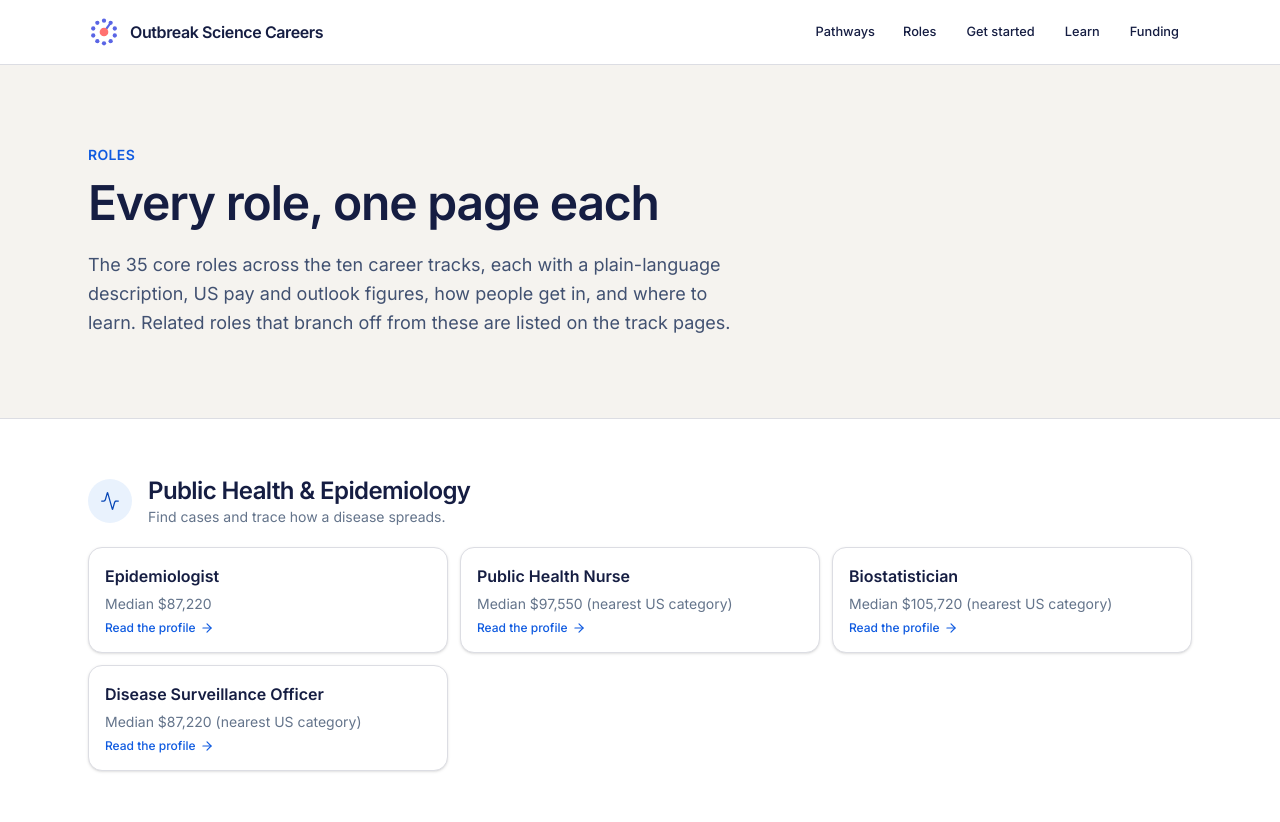
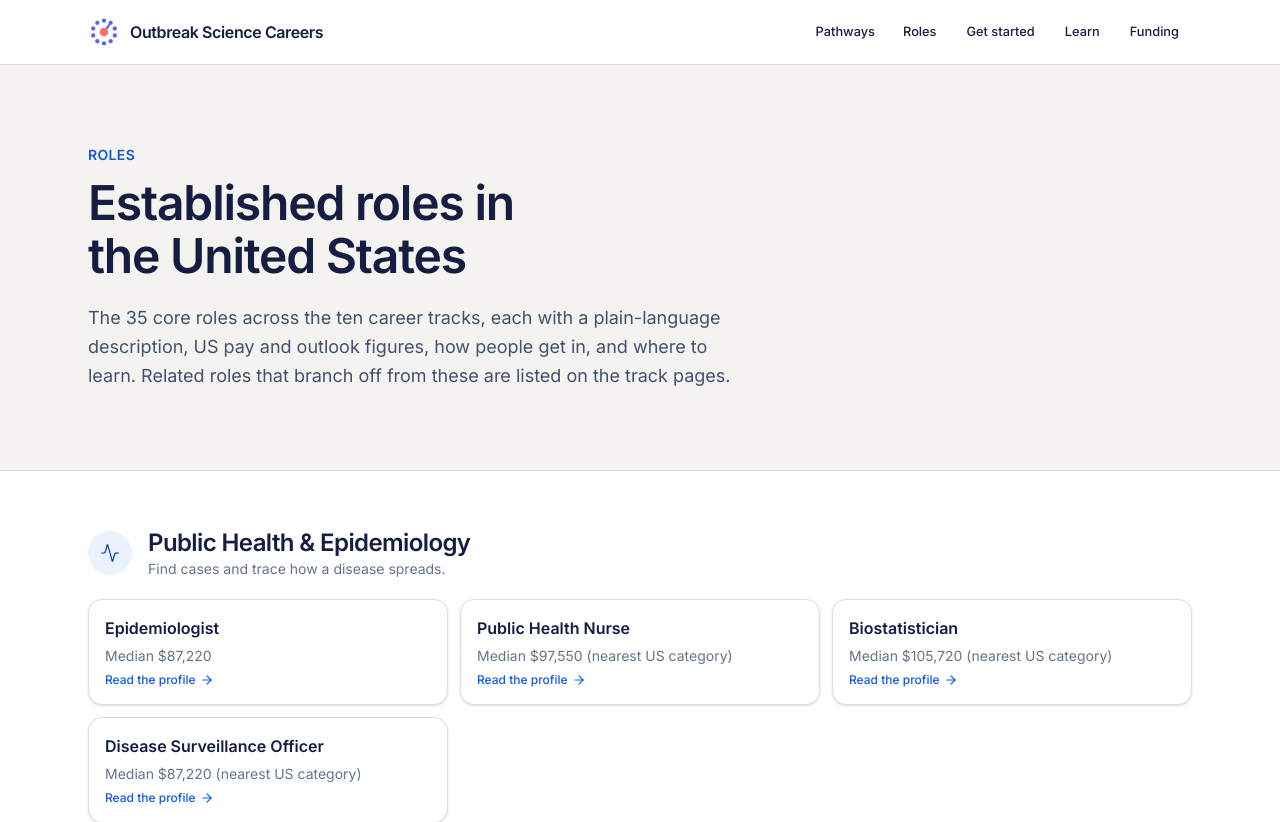
Before and after one commit to phagehunter/outbreak-science-careers, a Next.js app: page /outbreak-science-careers/roles in a window 1280 px wide. Shown: the top 822 px of the page. Built offline with nearby package versions, Linux system fonts and the light colour scheme.

Commit message:
Update page.tsx
Minor text edits

```diff
--- a/src/app/roles/page.tsx
+++ b/src/app/roles/page.tsx
@@ -36,7 +36,7 @@ export default function RolesIndexPage() {
       <main className="flex-1">
         <PageIntro
           eyebrow="Roles"
-          title="Every role, one page each"
+          title="Established roles in the United States"
           lede={
             <>
               The {roles.length} core roles across the ten career tracks, each with a plain-language description,
```
